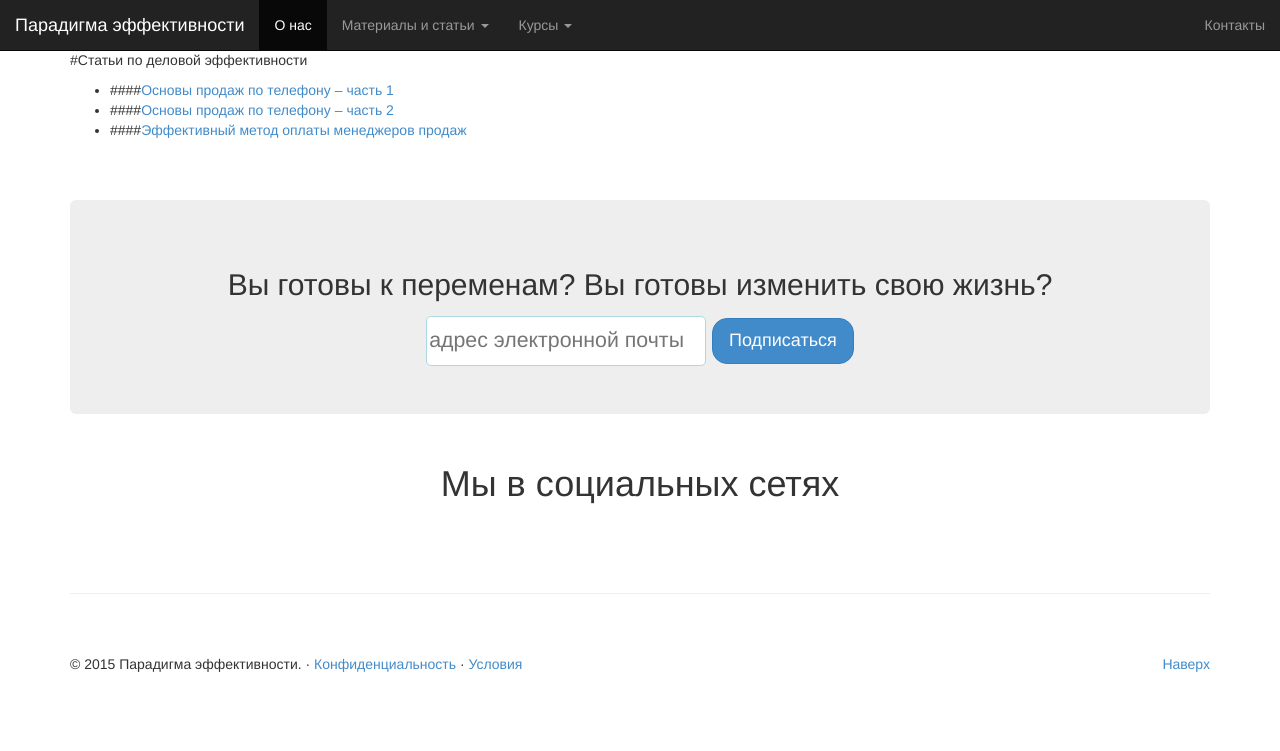
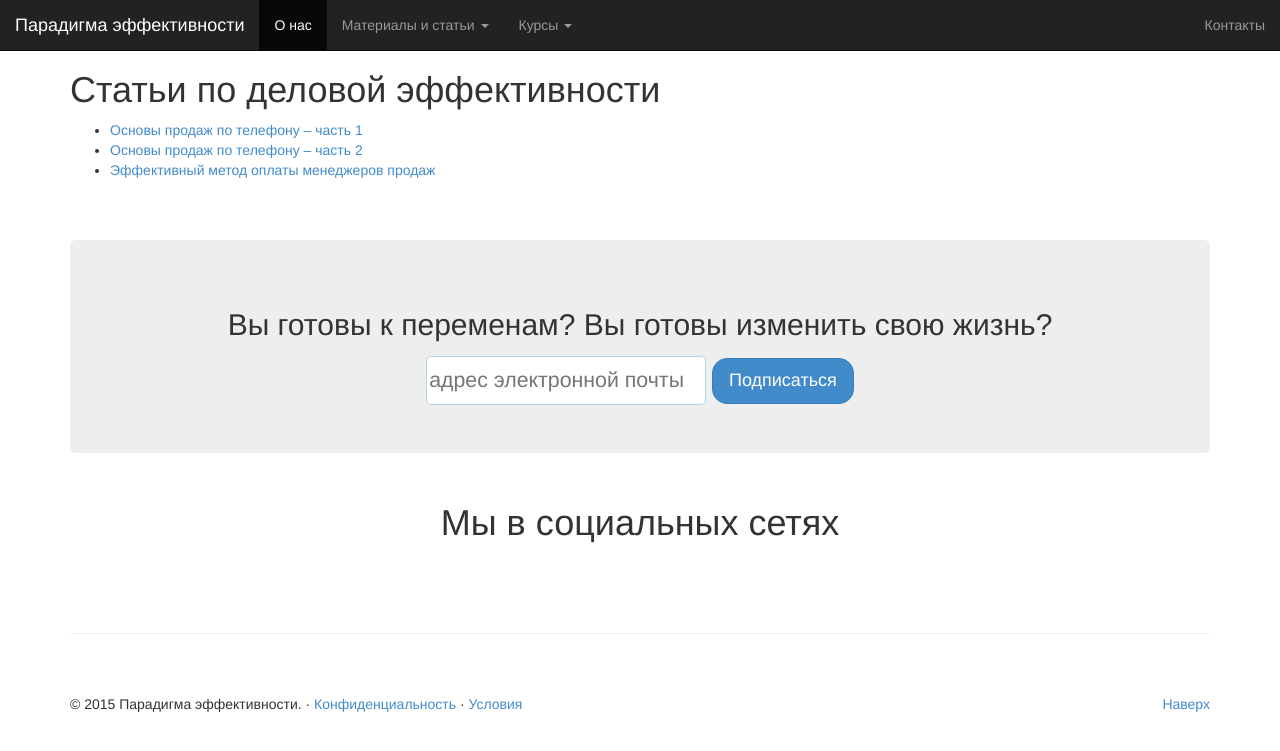
Before and after one commit to EfficiencyParadigm/EfficiencyParadigm.github.io, a Jekyll site: the page built from content/business.md, in a window 1280 px wide. Shown: the top 751 px of the page. Built offline with Jekyll 4.4.1, drawn with Linux system fonts in a browser that asks for light colours.

```diff
--- a/content/business.md
+++ b/content/business.md
@@ -2,8 +2,8 @@
 layout: page
 title: Деловая эффективность
 ---
-#Статьи по деловой эффективности
+# Статьи по деловой эффективности
 
-* ####[Основы продаж по телефону – часть 1](/content/businessContent/telesales1.html)
-* ####[Основы продаж по телефону – часть 2](/content/businessContent/telesales2.html)
-* ####[Эффективный метод оплаты менеджеров продаж](/content/businessContent/payment.html)
+* [Основы продаж по телефону – часть 1](/content/businessContent/telesales1.html)
+* [Основы продаж по телефону – часть 2](/content/businessContent/telesales2.html)
+* [Эффективный метод оплаты менеджеров продаж](/content/businessContent/payment.html)
```
